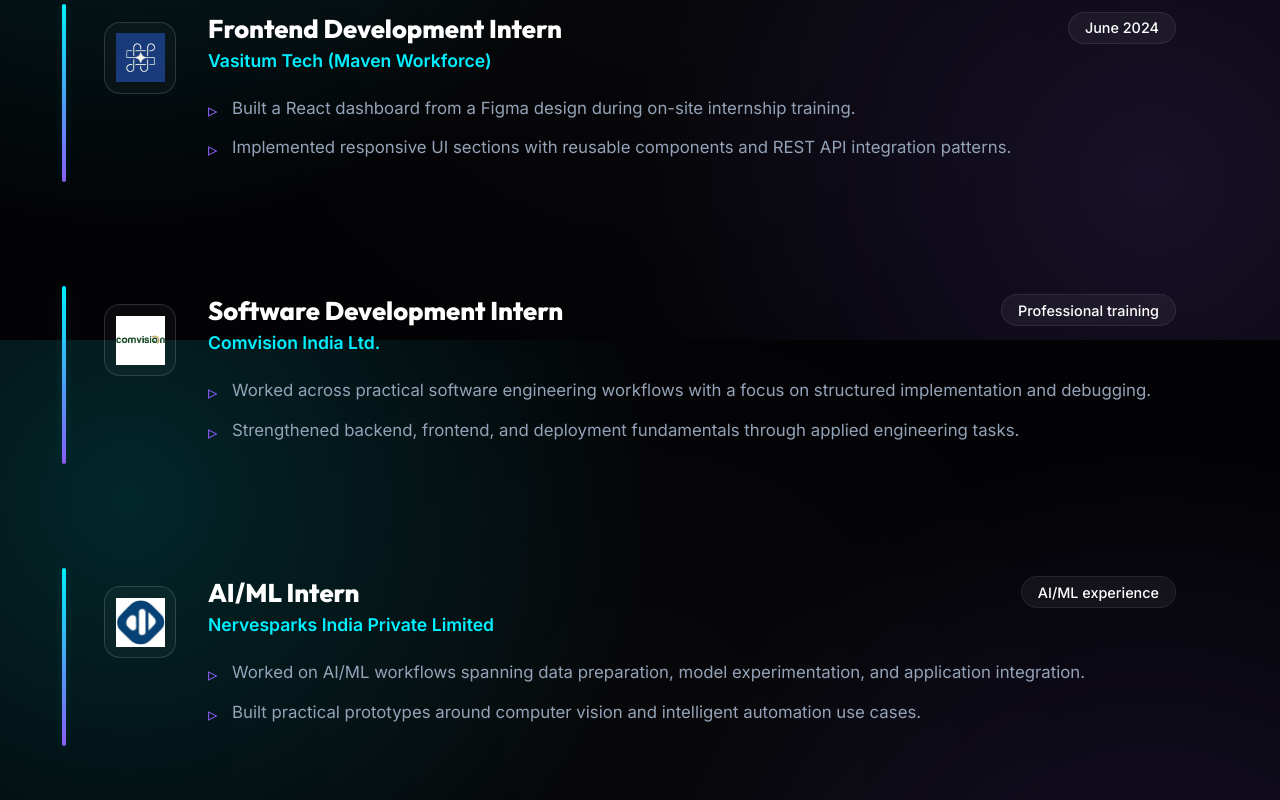
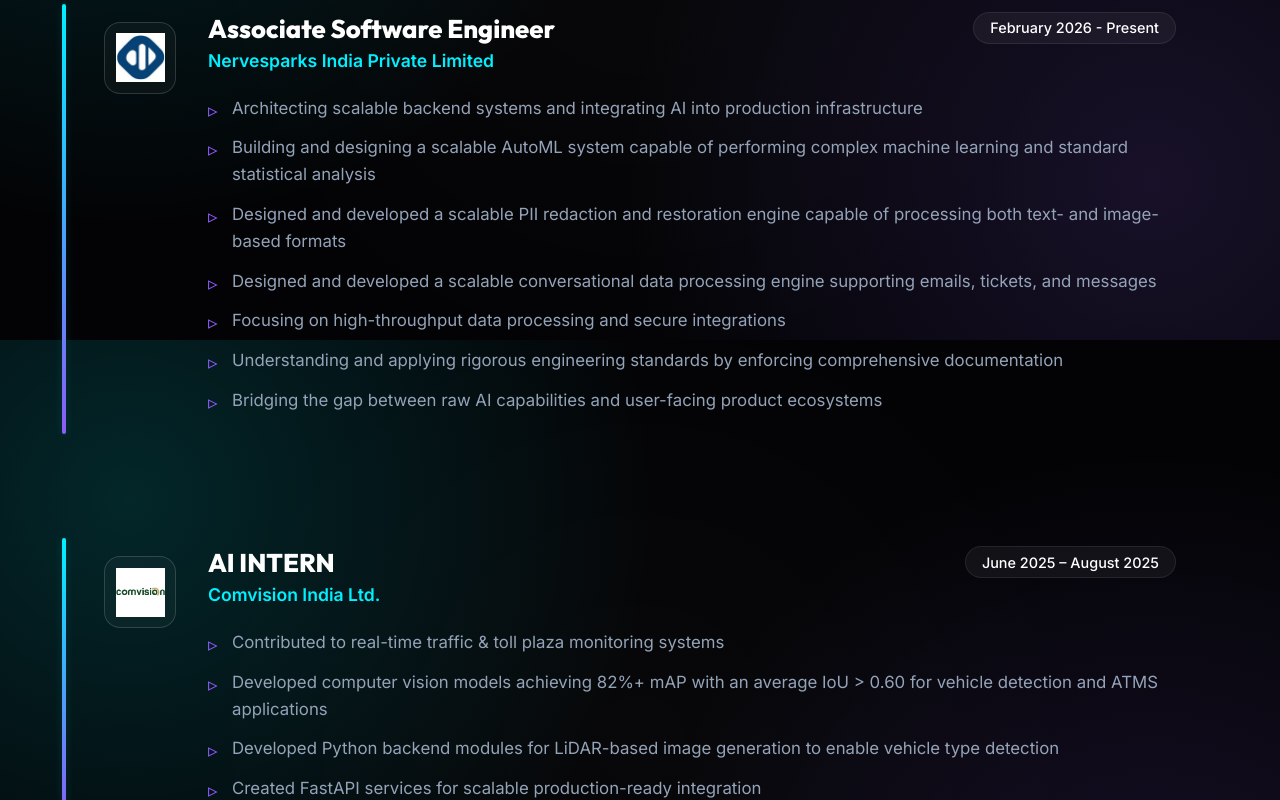
Before and after one commit to Rishabh-1029/Portfolio, a React (Vite) app in the folder portfolio/: page / in a window 1280 px wide. Shown: the part 2860-3660 px from the top of the page. Built offline with nearby package versions, Linux system fonts and the light colour scheme; no server answers.

Commit message:
Fix - Proffesional exp fallback

```diff
--- a/portfolio/src/content/fallbackContent.js
+++ b/portfolio/src/content/fallbackContent.js
@@ -42,36 +42,53 @@
 
 export const fallbackExperiences = [
   {
-    id: "fallback-vasitum",
+    id: 3,
     order_index: 0,
-    role: "Frontend Development Intern",
-    company: "Vasitum Tech (Maven Workforce)",
-    period: "June 2024",
+    role: "Associate Software Engineer",
+    company: "Nervesparks India Private Limited",
+    period: "February 2026 - Present",
     description: JSON.stringify([
-      "Built a React dashboard from a Figma design during on-site internship training.",
-      "Implemented responsive UI sections with reusable components and REST API integration patterns.",
+      "Architecting scalable backend systems and integrating AI into production infrastructure",
+      "Building and designing a scalable AutoML system capable of performing complex machine learning and standard statistical analysis",
+      "Designed and developed a scalable PII redaction and restoration engine capable of processing both text- and image-based formats",
+      "Designed and developed a scalable conversational data processing engine supporting emails, tickets, and messages",
+      "Focusing on high-throughput data processing and secure integrations",
+      "Understanding and applying rigorous engineering standards by enforcing comprehensive documentation",
+      "Bridging the gap between raw AI capabilities and user-facing product ecosystems",
     ]),
   },
   {
-    id: "fallback-comvision",
+    id: 1,
     order_index: 1,
-    role: "Software Development Intern",
+    role: "AI INTERN",
     company: "Comvision India Ltd.",
-    period: "Professional training",
+    period: "June 2025 \u2013 August 2025",
     description: JSON.stringify([
-      "Worked across practical software engineering workflows with a focus on structured implementation and debugging.",
-      "Strengthened backend, frontend, and deployment fundamentals through applied engineering tasks.",
+      "Contributed to real-time traffic & toll plaza monitoring systems",
+      "Developed computer vision models achieving 82%+ mAP with an average IoU > 0.60 for vehicle detection and ATMS applications",
+      "Developed Python backend modules for LiDAR-based image generation to enable vehicle type detection",
+      "Created FastAPI services for scalable production-ready integration",
     ]),
   },
   {
-    id: "fallback-nervesparks",
+    id: 2,
     order_index: 2,
-    role: "AI/ML Intern",
-    company: "Nervesparks India Private Limited",
-    period: "AI/ML experience",
+    role: "WEB DEVELOPMENT INTERN",
+    company: "Vasitum Tech (Maven Workforce)",
+    period: "June 2024 \u2013 July 2024",
     description: JSON.stringify([
-      "Worked on AI/ML workflows spanning data preparation, model experimentation, and application integration.",
-      "Built practical prototypes around computer vision and intelligent automation use cases.",
+      { text: "Developed 10+ live and 3+ upcoming modules with ReactJS" },
+      {
+        text: "Optimized UI components & integrated REST APIs across multiple features",
+      },
+      {
+        text: "Debugged and improved application stability, reducing deployment issues",
+      },
+      {
+        text: "Delivered a production-ready savings management feature to demonstrate the cost-benefit value proposition of the Vasitum platform",
+        link: "https://vasitum.com/savings",
+        linkText: "vasitum.com/savings",
+      },
     ]),
   },
 ];
```
